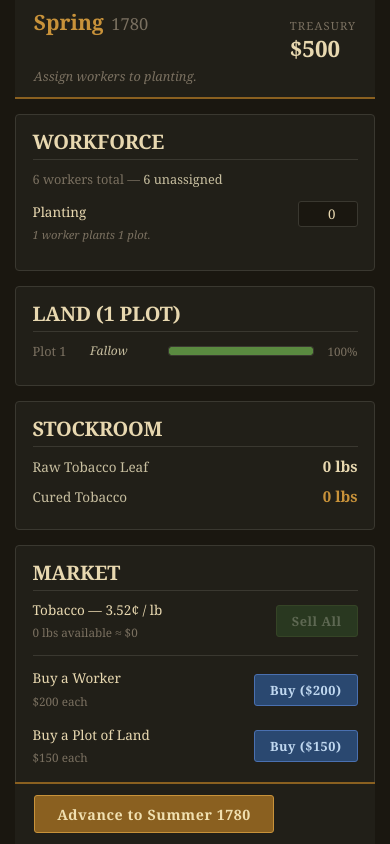
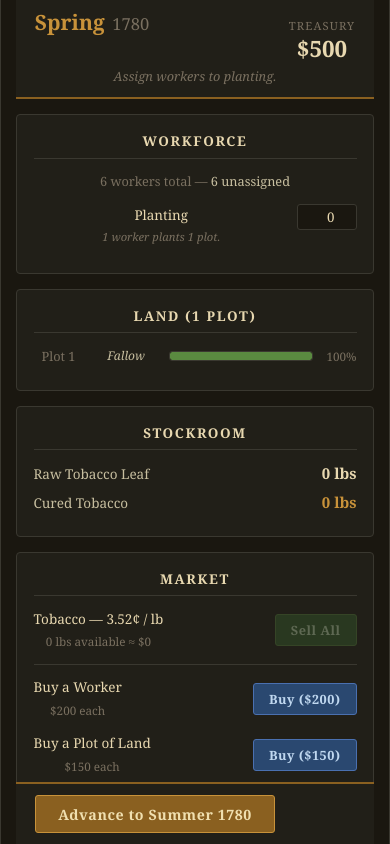
Before and after one commit to asgunawan/the-peculiar-institution, a React (Vite) app: page / in a window 390 px wide. Shown: the top 844 px of the page. Built offline with nearby package versions, Linux system fonts and the light colour scheme.

Commit message:
Fix malformed index.css causing Vite build failure

```diff
--- a/src/index.css
+++ b/src/index.css
@@ -51,7 +51,11 @@
 
 input[type="number"]:focus { outline: 1px solid var(--accent); }
 
-#root { width: 100%; max-width: 1100px; margin: 0 auto; padding: 0 1rem 2rem; }
+#root {
+  width: 100%;
+  max-width: 1100px;
+  margin: 0 auto;
+  padding: 0 1rem 2rem;
   text-align: center;
   border-inline: 1px solid var(--border);
   min-height: 100svh;
@@ -59,47 +63,3 @@
   flex-direction: column;
   box-sizing: border-box;
 }
-
-h1,
-h2 {
-  font-family: var(--heading);
-  font-weight: 500;
-  color: var(--text-h);
-}
-
-h1 {
-  font-size: 56px;
-  letter-spacing: -1.68px;
-  margin: 32px 0;
-  @media (max-width: 1024px) {
-    font-size: 36px;
-    margin: 20px 0;
-  }
-}
-h2 {
-  font-size: 24px;
-  line-height: 118%;
-  letter-spacing: -0.24px;
-  margin: 0 0 8px;
-  @media (max-width: 1024px) {
-    font-size: 20px;
-  }
-}
-p {
-  margin: 0;
-}
-
-code,
-.counter {
-  font-family: var(--mono);
-  display: inline-flex;
-  border-radius: 4px;
-  color: var(--text-h);
-}
-
-code {
-  font-size: 15px;
-  line-height: 135%;
-  padding: 4px 8px;
-  background: var(--code-bg);
-}
```
